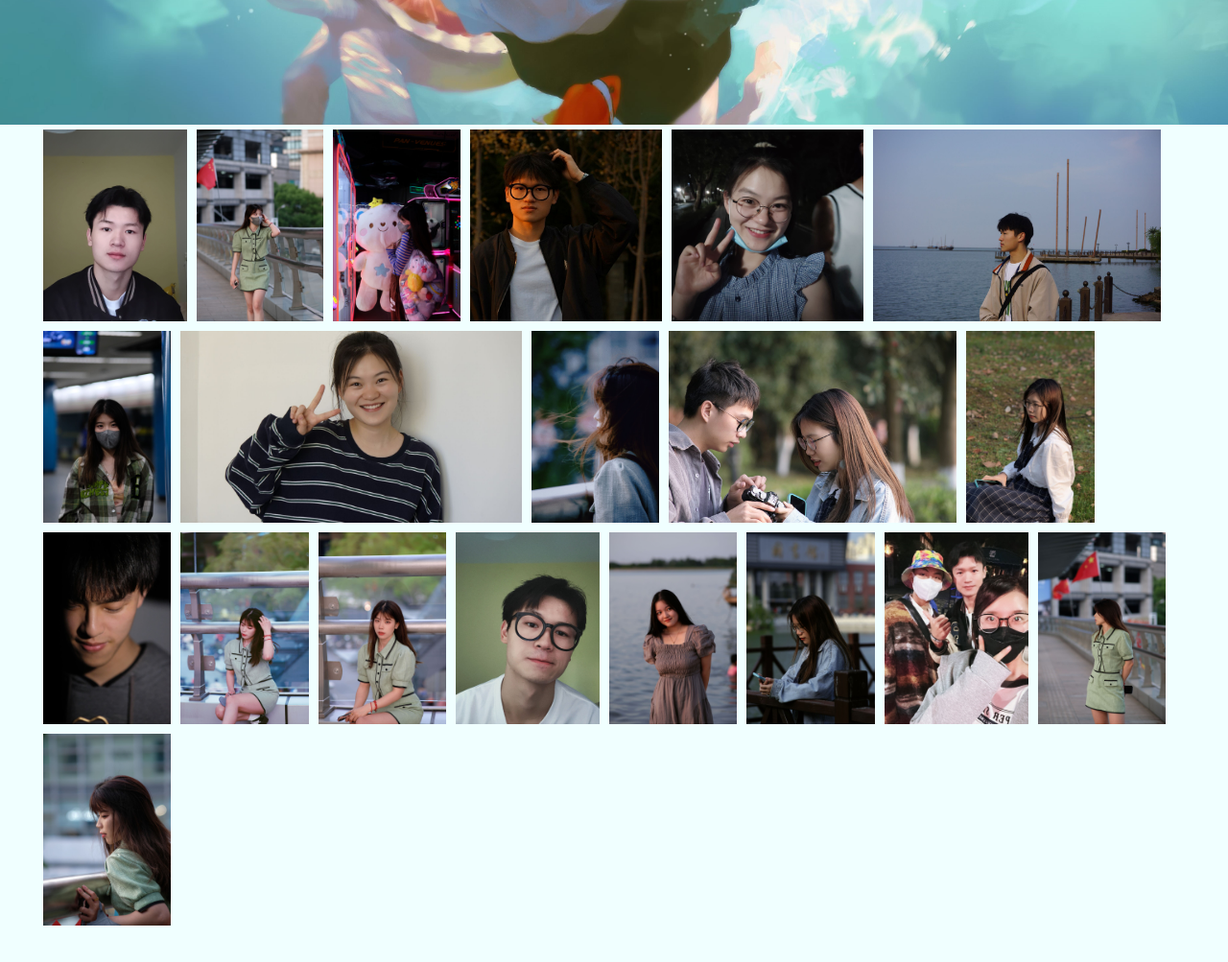
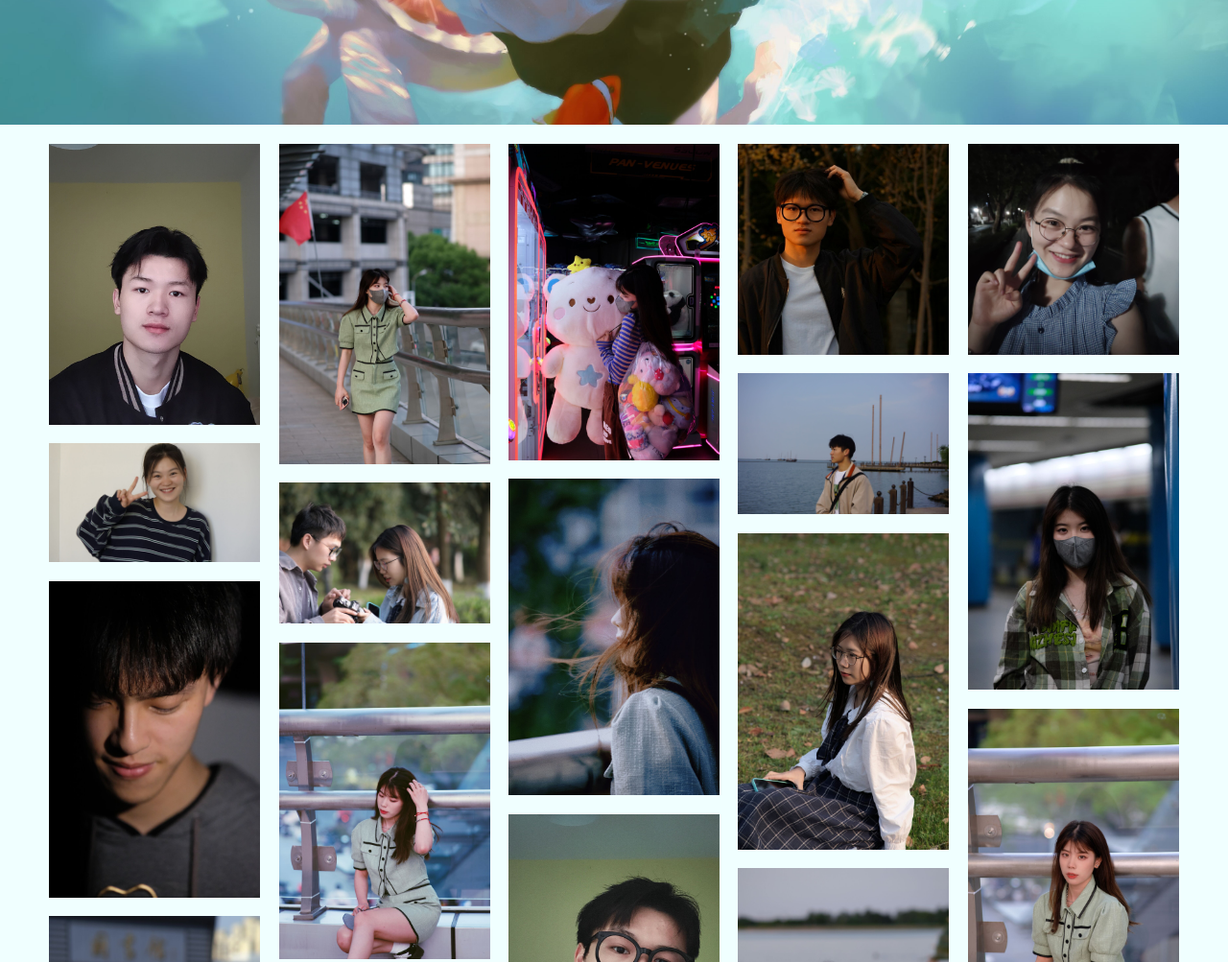
Before and after one commit to avager1/Photography, a plain HTML site: page photos.html in a window 1280 px wide. Shown: the part 340-1343 px from the top of the page at 96% size. Before the commit the page ends 1310 px from the top, so only its background shows below. Drawn offline with Linux system fonts and the light colour scheme.

Commit message:
Add files via upload

```diff
--- a/css/common.css
+++ b/css/common.css
@@ -184,15 +184,21 @@ a{
     object-fit: cover;
 }
 
-/* ---------照片墙---------- */
-.box{
-    background-color: pink;
+.kongbai{
+    width: 100%;
 
+    height: 20px;
 }
 
-.box img{
-    float: left;
-    height: 200px;
-    margin:5px 5px
-;
+/* ---------照片墙---------- */
+.container{
+    width: 95%;
+    margin:0 auto;
+    position: relative;
 }
+
+
+.container img{
+    position: absolute;
+    transition: 0.3s;
+}
--- /dev/null
+++ b/js/photos.js
@@ -0,0 +1,73 @@
+//容器
+const container =document.querySelector('.container');
+let img_width=220;
+
+//加入图片元素
+function createImgs(){
+    for (let i = 1; i <=30;i++){
+        let src='./images/人像/'+i+'.jpg';
+        let img=document.createElement('img');
+        img.src=src;
+        img.width=img_width;
+        //每一张图片加载完就设置位置
+        img.onload=setPositions;
+        //将图片添加到容器中
+        container.appendChild(img);
+    }
+}
+
+createImgs();
+// 加入多一组图片
+// createImgs();
+
+
+//计算一共多少列，以及每一列之间的间隙
+function cal(){
+    //容器的宽度
+    let container_width=container.clientWidth;
+    //计算列的数量
+    let colums=Math.floor(container_width/img_width);
+    //计算间隙
+    let space_number=colums+1;//间隙的数量
+    let left_space =container_width-colums*img_width;//计算剩余的空间
+    let space=left_space/space_number;//每个间隙的空间
+    return {
+        space: space,
+        colums:colums
+    };
+}
+
+//设置每张图的位置
+function setPositions(){
+    //获取列数和间隙
+    let info =cal();
+    //该数组的长度为列数，每一项表示该列的下一个图片的纵坐标
+    let next_tops =new Array(info.colums);
+    //将数组的每一项填充为0
+    next_tops.fill(0);
+    for(let i=0;i<container.children.length;i++){
+        let img=container.children[i];
+        //找到next_tops中的最小值作为当前图片的纵坐标
+        let min_top=Math.min.apply(null,next_tops);
+        img.style.top=min_top + 'px';
+        //重新设置数组这一项的下一个top值
+        let index =next_tops.indexOf(min_top);//得到使用的是第几列的top值
+        next_tops[index]+=img.height+info.space;
+        //计算横坐标
+        let left=(index+1)*info.space+index*img_width;
+        img.style.left = left + 'px';
+    }
+    //得到next_tops中的最大值
+    let max=Math.max.apply(null,next_tops);
+    //设置容器的高度
+    container.style.height = max + 'px';
+}
+
+//window.onload=setPositions;
+let timer=null;
+window.onresize=function() {
+    if(timer){
+        clearTimeout(timer);
+    }
+    timer=setTimeout(setPositions,100);
+}
--- a/photos.html
+++ b/photos.html
@@ -6,6 +6,7 @@
     <meta name="viewport" content="width=device-width, initial-scale=1.0">
     <title>人像摄影</title>
     <link rel="stylesheet" href="./css/common.css">
+
     <link rel="shortcut icon" href="favicon.ico" type="image/x-icon">
 </head>
 <body>
@@ -42,34 +43,13 @@
     <div class="banner">
         <img src="./images/轮播图/banner2.jpg" alt="">
     </div>
-
+    <!-- 空白 -->
+    <div class="kongbai"></div>
     <!-- 照片墙 -->
-    <div class="box wrapper">
-        <img src="./images/人像/1.jpg" alt="">
-        <img src="./images/人像/2.jpg" alt="">
-        <img src="./images/人像/3.jpg" alt="">
-        <img src="./images/人像/4.jpg" alt="">
-        <img src="./images/人像/5.jpg" alt="">
-        <img src="./images/人像/6.jpg" alt="">
-        <img src="./images/人像/7.jpg" alt="">
-        <img src="./images/人像/8.jpg" alt="">
-        <img src="./images/人像/9.jpg" alt="">
-        <img src="./images/人像/10.jpg" alt="">
-        <img src="./images/人像/11.jpg" alt="">
-        <img src="./images/人像/12.jpg" alt="">
-        <img src="./images/人像/13.jpg" alt="">
-        <img src="./images/人像/14.jpg" alt="">
-        <img src="./images/人像/15.jpg" alt="">
-        <img src="./images/人像/16.jpg" alt="">
-        <img src="./images/人像/17.jpg" alt="">
-        <img src="./images/人像/18.jpg" alt="">
-        <img src="./images/人像/19.jpg" alt="">
-        <img src="./images/人像/20.jpg" alt="">
-        <img src="./images/人像/21.jpg" alt="">
-        <img src="./images/人像/22.jpg" alt="">
-        <img src="./images/人像/23.jpg" alt="">
+    <div class="container" >
+    </div>
 
 
-    </div>
 </body>
+<script src="./js/photos.js"></script>
 </html>
```
Also changed, not shown: images/人像/21.jpg (added), images/人像/22.jpg (added), images/人像/23.jpg (added), images/人像/24.jpg (added), images/人像/25.jpg (added), images/人像/26.jpg (added), images/人像/27.jpg (added), images/人像/28.jpg (added), images/人像/29.jpg (added), images/人像/30.jpg (added), images/人像/31.jpg (added), images/人像/32.jpg (added).
